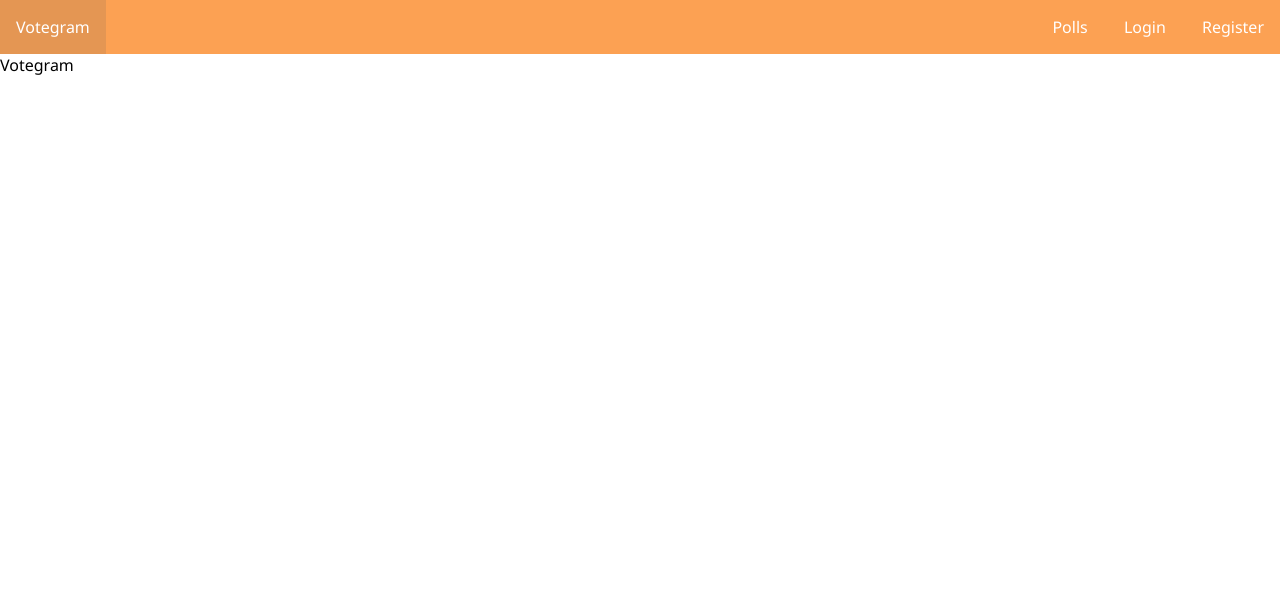
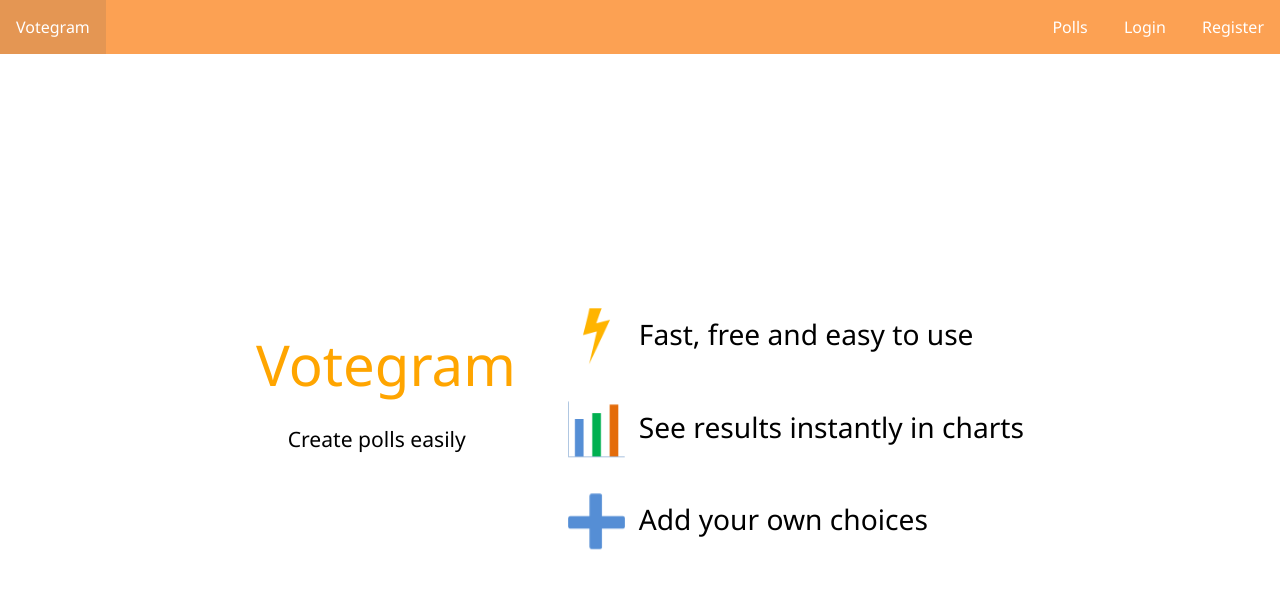
Before and after one commit to harigat/FreeCodeCamp-Polls-Project, a Django app: template polls/templates/polls/home.html in a window 1280 px wide. Shown: the top 589 px of the page. Run offline with Django 3.2, Linux system fonts and the light colour scheme; the template is opened without the code that fills it, so the values that code supplies are empty.

Commit message:
Styled home.html and detail.html and modified base.html to add meta tag and create.html to fix MultiValueDictError

```diff
--- a/polls/static/css/styles.css
+++ b/polls/static/css/styles.css
@@ -145,9 +145,9 @@ html body .list .nopos{
 #container{
 	width:50%;
 	margin:3em auto 0;
-
+	padding-bottom:1em
 }
-#forms input{
+#forms input:not([type=radio]){
 	width:95%;
 	padding:0.5em;
 	font-size:1em;
@@ -198,3 +198,137 @@ button[type=submit]:hover{
 	float:right;
 	margin-top:1.5em;
 }
+
+/****** Home ******/
+#home-container,#detail-container {
+    width: 60%;
+    position: absolute;
+    top: 50%;
+    transform: translate(-50%,-50%);
+    left: 50%;
+    height: 17em;
+
+}
+
+#banner>div{
+	font-size:4em;
+	color:orange;
+}
+#banner>p{
+	font-size:1.5em;
+	margin-left:1.5em
+}
+
+#features {
+	float: right;
+	font-size:2em;
+	display: inline-block;
+}
+#banner,span{
+	display: inline-block;
+	position: relative;
+	top: 50%;
+	transform: translateY(-50%);
+}
+
+img{
+	display:inline-block;
+	height:2em;
+	width:2em;
+	margin-right:0.5em;
+}
+
+/***** Vote poll *****/
+
+#vote,#chart{
+	display:inline-block
+}
+
+#detail-container{
+	word-wrap:break-word;
+}
+.forms2#forms label{
+	margin-top:0.5em;
+}
+
+.forms2#forms label:last-of-type{
+	margin-bottom:0.2em
+}
+@media screen and (max-width:769px){
+	#detail-container,#home-container{
+		width:90%;
+	    margin-top:3em;
+	}
+	#detail-container,#banner,#home-container,#features span{
+		top:initial;
+		transform: translate(-50%);
+		left: 50%;
+		top:auto;
+		margin-bottom:2em;
+	}
+	#features{
+	float:none;
+	display:block;
+	}
+	#detail-container>div{
+		width:100%
+	}
+	#home-container{
+		font-size:0.8em
+	}
+	#features img{
+		display:block
+	}
+	#features img{
+		position:relative;
+		left:50%;
+		transform:translate(-50%)
+	}
+	#features span{
+		text-align:center;
+	}
+	#list-container{
+	width:95%;
+	}
+	#container{
+	width:90%;
+
+}
+}
+@media screen and (min-width:770px){
+	#detail-container,#home-container{
+		width:80%
+	}
+	#detail-container>div{
+		width:48%
+	}
+	#home-container{
+		font-size:1.3vw
+	}
+	#container{
+	width:70%;
+}
+}
+@media screen and (min-width:900px){
+	#detail-container,#home-container{
+		width:80%
+	}
+
+}
+@media screen and (min-width:1000px){
+	#detail-container,#home-container{
+		width:75%
+	}
+	#container{
+	width:50%;
+}
+}
+@media screen and (min-width:1200px){
+	#detail-container,#home-container{
+		width:60%
+	}
+		#home-container{
+		font-size:1.1vw
+	}
+
+}
--- a/polls/static/js/detail.js
+++ b/polls/static/js/detail.js
@@ -27,7 +27,7 @@ var myChart = new Chart(ctx, {
                     beginAtZero:true
                 }
             }]
-        }
+        },
+		legend:{display:false}
     }
 });
-alert(votes);
--- a/polls/templates/polls/base.html
+++ b/polls/templates/polls/base.html
@@ -4,6 +4,7 @@
 <html lang="en">
 <head>
   <meta charset="utf-8">
+  <meta name="viewport" content="width=device-width, initial-scale=1.0">
   <title>Vote</title>
 	 <link rel="stylesheet" href="{%static 'css/styles.css'%}">
 
--- a/polls/templates/polls/create.html
+++ b/polls/templates/polls/create.html
@@ -28,6 +28,7 @@
 
 {{choiceform.choice.label_tag}}
 <div class='choice'>{{choiceform.choice}}</div>
+{{choiceform.id}}
 {% endfor %}
 <div id="empty_form" style="display:none;">
 <div class='choice'>{{ choices.empty_form }}</div>
--- a/polls/templates/polls/home.html
+++ b/polls/templates/polls/home.html
@@ -1,6 +1,15 @@
 {% extends 'polls/base.html' %}
+{% load staticfiles %}
 {% block content %}
-<section>
-<div id='banner'>Votegram</div>
-</section>
+<div id='home-container'>
+<div id='banner'>
+<div> Votegram</div>
+<p>Create polls easily</p>
+</div>
+<div id='features'>
+<p><img src="{% static 'img/bolt.png' %}"><span>Fast, free and easy to use</span></p>
+<p><img src="{% static 'img/chart.png' %}"><span>See results instantly in charts</span></p>
+<p><img src="{% static 'img/add.png' %}"><span>Add your own choices</span></p>
+</div>
+</div >
 {% endblock %}
```
Also changed, not shown: polls/templates/polls/detail.html (+13 -10 lines), polls/static/img/add.png (added), polls/static/img/bolt.png (added), polls/static/img/chart.png (added).
